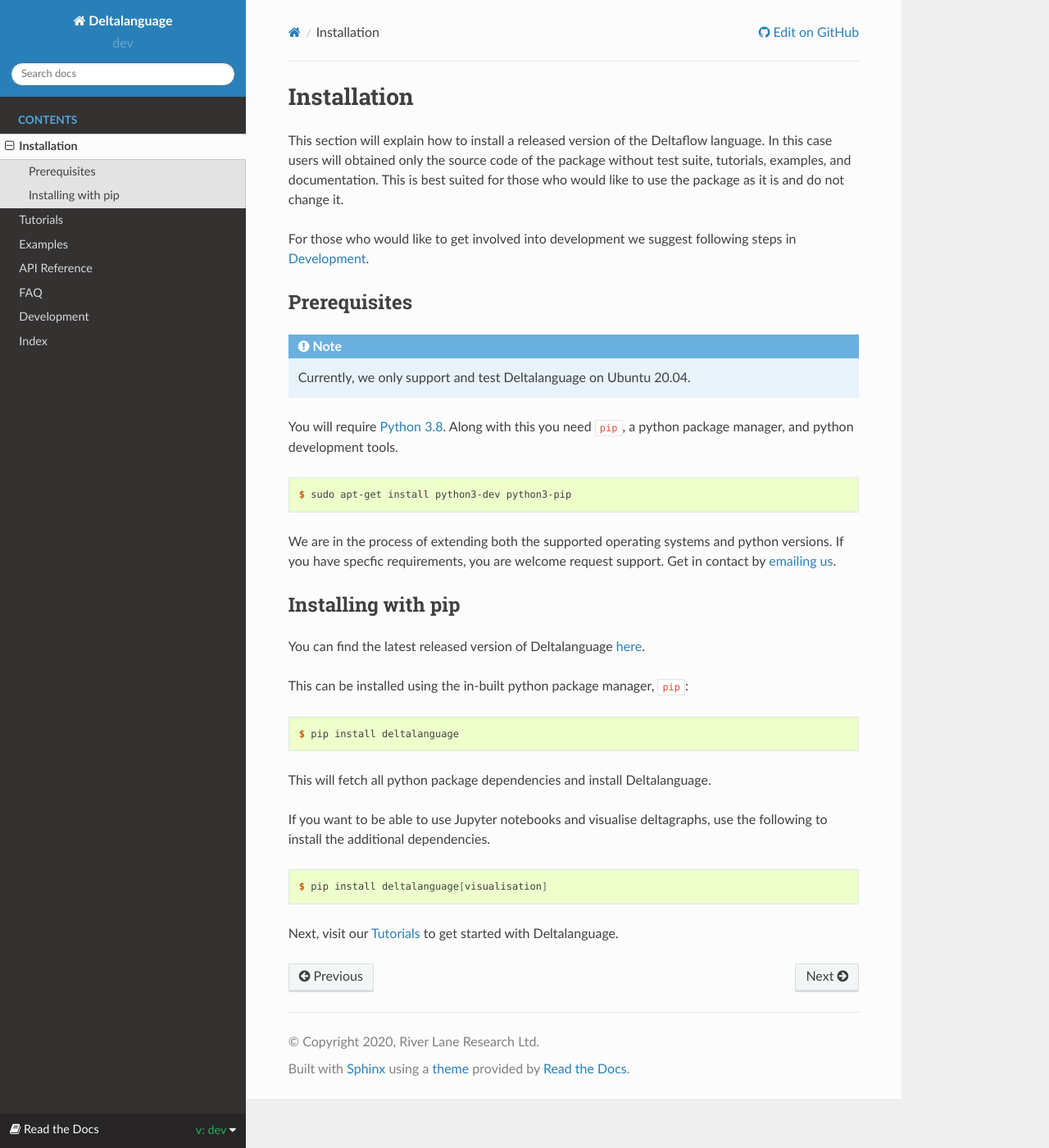
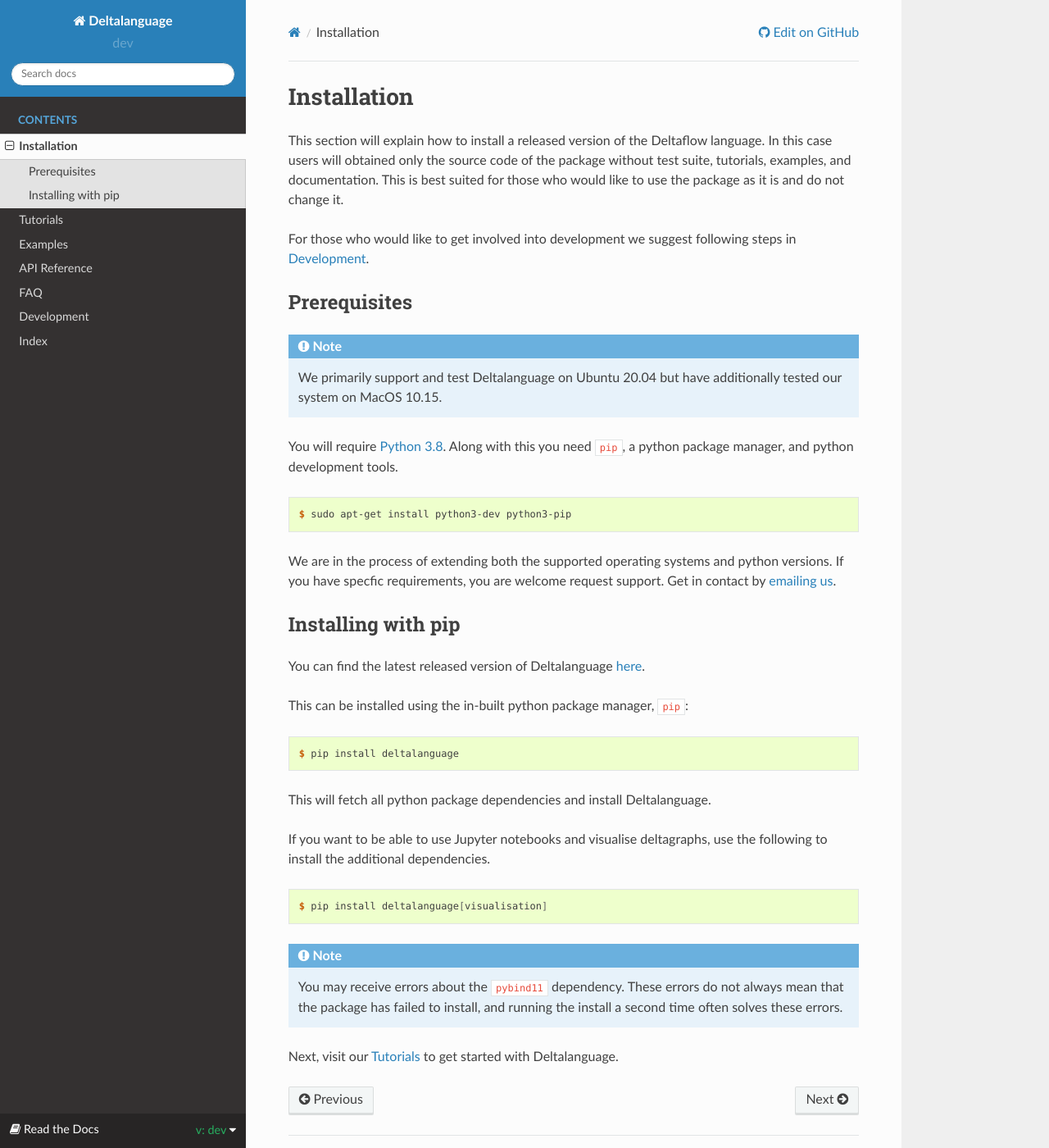
Before and after one commit to riverlane/deltalanguage, a Sphinx documentation site: the page built from docs/install.rst, in a window 1280 px wide and 1400 px high. Shown: the whole window at 82% size. Built offline with Sphinx 7.4.7 and the Read the Docs theme 2.0.0, drawn with Linux system fonts in a browser that asks for light colours.

Commit message:
First public release v0.2.4
- Minor ammendments to install instructions
- Links changed to pypi.org
- New upload make targets
- Python restricted to 3.8

```diff
--- a/deltalanguage/__about__.py
+++ b/deltalanguage/__about__.py
@@ -48,7 +48,7 @@
 # Source URL
 __url__ = "https://github.com/riverlane/deltalanguage"
 # Package Hosting URL
-__download_url__ = "https://test.pypi.org/project/deltalanguage/#files"
+__download_url__ = "https://pypi.org/project/deltalanguage/#files"
 # Docs Hosting Url
 __docs_url__ = "https://riverlane.github.io/deltalanguage"
 
@@ -71,7 +71,7 @@
 __contributors_lines__ = "\n".join(contributors)
 __email__ = "deltaflow@riverlane.com"
 
-version_info = (0, 2, 3)
+version_info = (0, 2, 4)
 """Tuple[int, int, int] : version information
 The three components of the version:
 ``major``, ``minor`` and ``micro``: Module level variable documented inline.
--- a/docs/install.rst
+++ b/docs/install.rst
@@ -14,7 +14,8 @@
 ^^^^^^^^^^^^^
 
 .. note::
-   Currently, we only support and test Deltalanguage on Ubuntu 20.04.
+   We primarily support and test Deltalanguage on Ubuntu 20.04 but have
+   additionally tested our system on MacOS 10.15.
 
 You will require
 `Python 3.8 <https://www.python.org/downloads/release/python-385/>`_.
@@ -51,7 +52,9 @@
 
     $ pip install deltalanguage[visualisation]
 
+.. note::
+   You may receive errors about the :code:`pybind11` dependency. These errors
+   do not always mean that the package has failed to install, and running the
+   install a second time often solves these errors.
+
 Next, visit our :doc:`tutorials/tutorials` to get started with Deltalanguage.
-
-.. TODO::
-    Check PyPI org link works after release
--- a/setup.py
+++ b/setup.py
@@ -52,5 +52,5 @@
     install_requires=read_requirements_txt(install_reqs_path),
     extras_require={'visualisation':
                     read_requirements_txt(visualisation_reqs_path)},
-    python_requires='>=3.8'
+    python_requires='==3.8'
 )
```
Also changed, not shown: README.md (+1 -1 lines), 3 other files.
